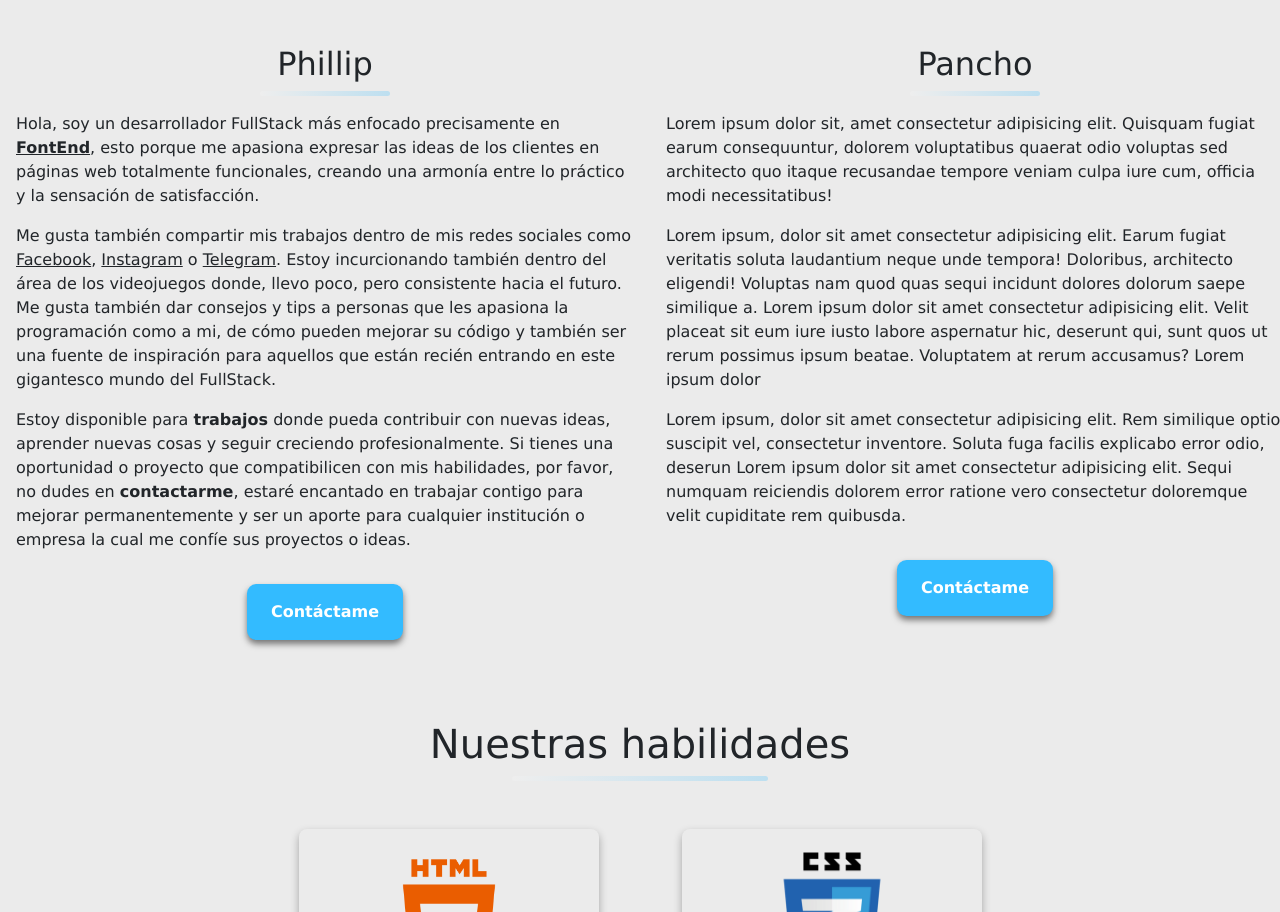
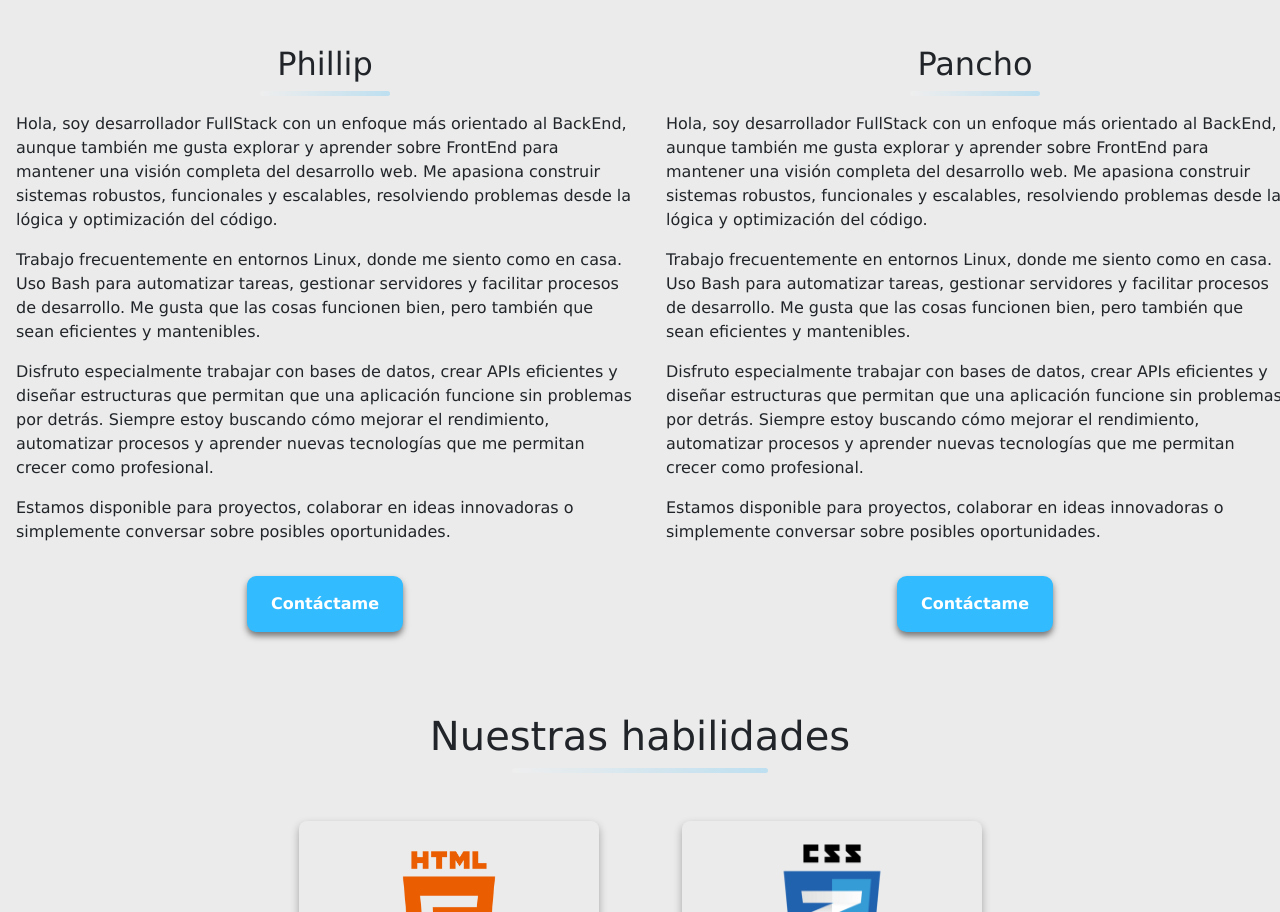
Before and after one commit to flpVr1/portafolio, a plain HTML site: page HTML/inicio.html in a window 1280 px wide. Shown: the part 1196-2108 px from the top of the page. Drawn offline with nearby package versions, Linux system fonts and the light colour scheme.

Commit message:
sobre nosotros, pancho

```diff
--- a/HTML/inicio.html
+++ b/HTML/inicio.html
@@ -110,59 +110,43 @@
             <h2>Phillip</h2>
             <hr />
             <p>
-              Hola, soy un desarrollador FullStack más enfocado precisamente en
-              <strong><u>FontEnd</u></strong
-              >, esto porque me apasiona expresar las ideas de los clientes en
-              páginas web totalmente funcionales, creando una armonía entre lo
-              práctico y la sensación de satisfacción.
+              Hola, soy desarrollador FullStack con un enfoque más orientado al BackEnd,
+              aunque también me gusta explorar y aprender sobre FrontEnd para mantener una visión completa del desarrollo web.
+              Me apasiona construir sistemas robustos, funcionales y escalables, resolviendo problemas desde la lógica y optimización del código.
             </p>
             <p>
-              Me gusta también compartir mis trabajos dentro de mis redes
-              sociales como <u>Facebook</u>, <u>Instagram</u> o <u>Telegram</u>.
-              Estoy incurcionando también dentro del área de los videojuegos
-              donde, llevo poco, pero consistente hacia el futuro. Me gusta
-              también dar consejos y tips a personas que les apasiona la
-              programación como a mi, de cómo pueden mejorar su código y también
-              ser una fuente de inspiración para aquellos que están recién
-              entrando en este gigantesco mundo del FullStack.
+              Trabajo frecuentemente en entornos Linux, donde me siento como en casa.
+              Uso Bash para automatizar tareas, gestionar servidores y facilitar procesos de desarrollo.
+              Me gusta que las cosas funcionen bien, pero también que sean eficientes y mantenibles.
             </p>
             <p>
-              Estoy disponible para <strong>trabajos</strong> donde pueda
-              contribuir con nuevas ideas, aprender nuevas cosas y seguir
-              creciendo profesionalmente. Si tienes una oportunidad o proyecto
-              que compatibilicen con mis habilidades, por favor, no dudes en
-              <strong>contactarme</strong>, estaré encantado en trabajar contigo
-              para mejorar permanentemente y ser un aporte para cualquier
-              institución o empresa la cual me confíe sus proyectos o ideas.
+              Disfruto especialmente trabajar con bases de datos, crear APIs eficientes y diseñar estructuras que permitan que una aplicación funcione sin problemas por detrás.
+              Siempre estoy buscando cómo mejorar el rendimiento, automatizar procesos y aprender nuevas tecnologías que me permitan crecer como profesional.
             </p>
-
+            <p>
+              Estamos disponible para proyectos, colaborar en ideas innovadoras o simplemente conversar sobre posibles oportunidades.
+            </p>
             <button>Contáctame</button>
           </div>
           <div class="pancho-container">
             <h2>Pancho</h2>
             <hr />
             <p>
-              Lorem ipsum dolor sit, amet consectetur adipisicing elit. Quisquam
-              fugiat earum consequuntur, dolorem voluptatibus quaerat odio
-              voluptas sed architecto quo itaque recusandae tempore veniam culpa
-              iure cum, officia modi necessitatibus!
+              Hola, soy desarrollador FullStack con un enfoque más orientado al BackEnd,
+              aunque también me gusta explorar y aprender sobre FrontEnd para mantener una visión completa del desarrollo web.
+              Me apasiona construir sistemas robustos, funcionales y escalables, resolviendo problemas desde la lógica y optimización del código.
             </p>
             <p>
-              Lorem ipsum, dolor sit amet consectetur adipisicing elit. Earum
-              fugiat veritatis soluta laudantium neque unde tempora! Doloribus,
-              architecto eligendi! Voluptas nam quod quas sequi incidunt dolores
-              dolorum saepe similique a. Lorem ipsum dolor sit amet consectetur
-              adipisicing elit. Velit placeat sit eum iure iusto labore
-              aspernatur hic, deserunt qui, sunt quos ut rerum possimus ipsum
-              beatae. Voluptatem at rerum accusamus? Lorem ipsum dolor
+              Trabajo frecuentemente en entornos Linux, donde me siento como en casa.
+              Uso Bash para automatizar tareas, gestionar servidores y facilitar procesos de desarrollo.
+              Me gusta que las cosas funcionen bien, pero también que sean eficientes y mantenibles.
             </p>
             <p>
-              Lorem ipsum, dolor sit amet consectetur adipisicing elit. Rem
-              similique optio suscipit vel, consectetur inventore. Soluta fuga
-              facilis explicabo error odio, deserun Lorem ipsum dolor sit amet
-              consectetur adipisicing elit. Sequi numquam reiciendis dolorem
-              error ratione vero consectetur doloremque velit cupiditate rem
-              quibusda.
+              Disfruto especialmente trabajar con bases de datos, crear APIs eficientes y diseñar estructuras que permitan que una aplicación funcione sin problemas por detrás.
+              Siempre estoy buscando cómo mejorar el rendimiento, automatizar procesos y aprender nuevas tecnologías que me permitan crecer como profesional.
+            </p>
+            <p>
+              Estamos disponible para proyectos, colaborar en ideas innovadoras o simplemente conversar sobre posibles oportunidades.
             </p>
             <button>Contáctame</button>
           </div>
```
